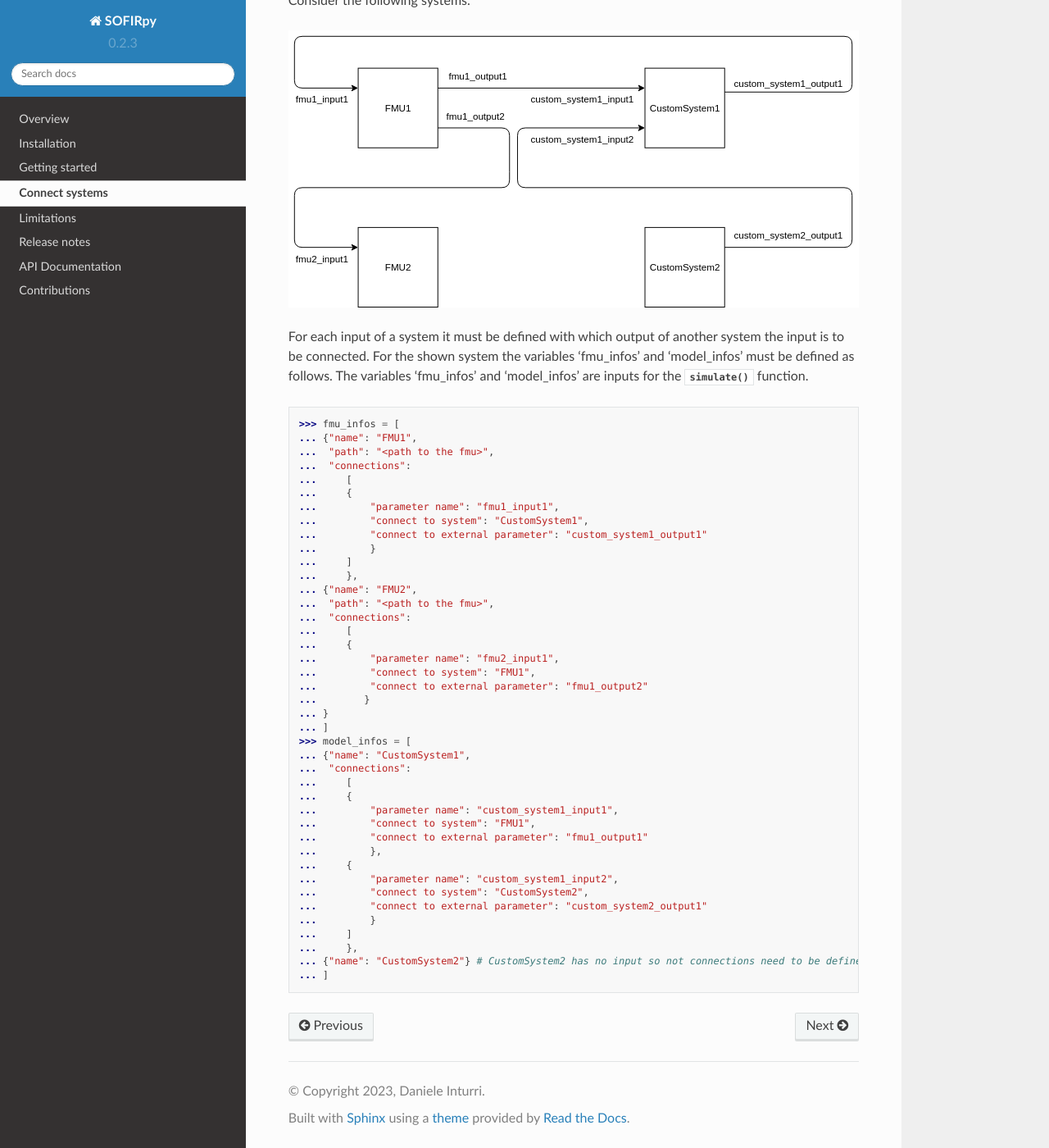
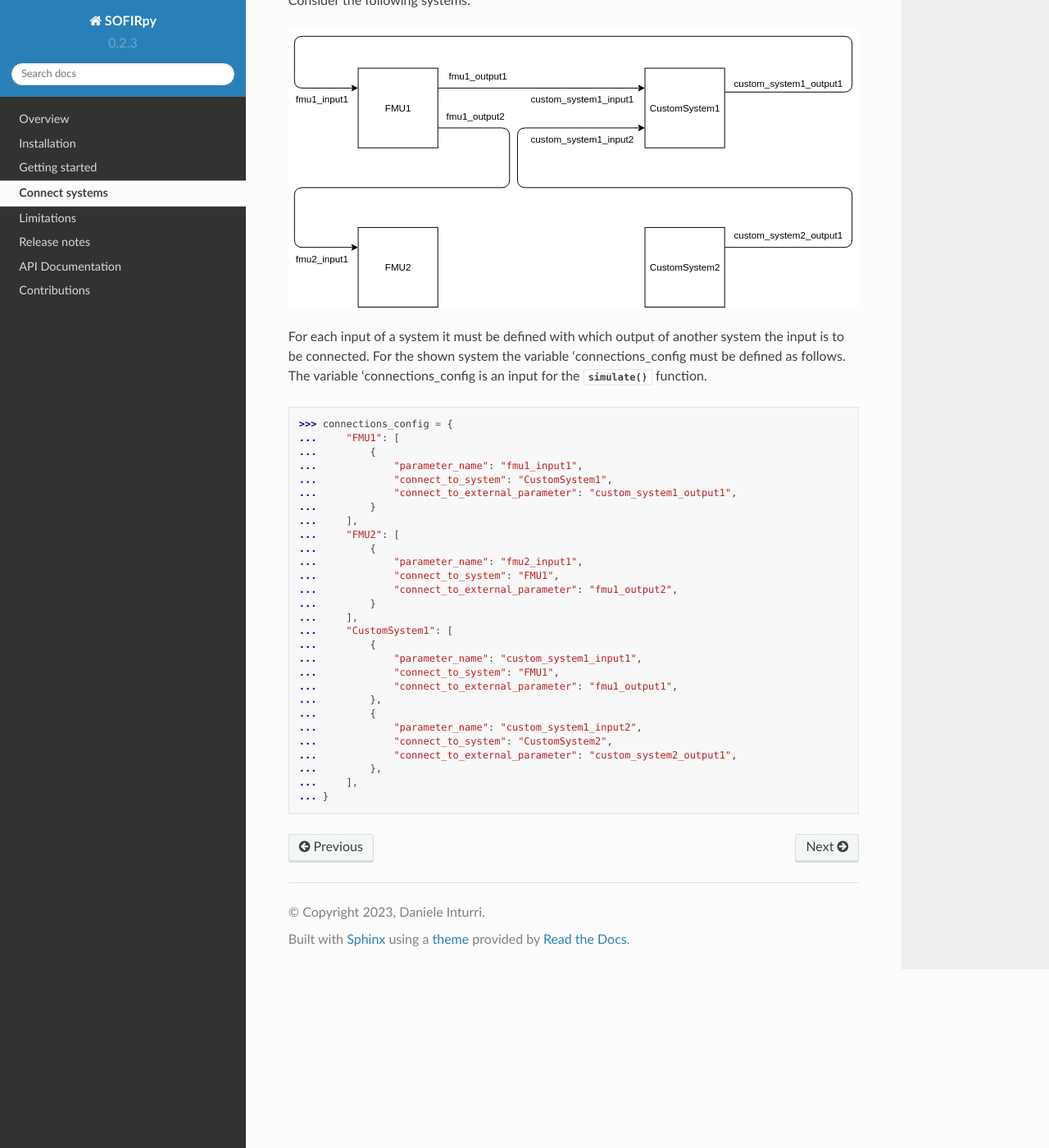
Before and after one commit to fluid-systems/SOFIRpy, a Sphinx documentation site: the page built from docs/connect_systems.rst, in a window 1280 px wide and 1400 px high, scrolled down 219 px. Shown: the whole window at 82% size. Built offline with Sphinx 7.4.7 and the Read the Docs theme 2.0.0, drawn with Linux system fonts in a browser that asks for light colours.

Commit message:
update docs

```diff
--- a/docs/connect_systems.rst
+++ b/docs/connect_systems.rst
@@ -9,51 +9,38 @@ Consider the following systems.
 
 For each input of a system it must be defined with which output of another system the
 input is to be connected.
-For the shown system the variables 'fmu_infos' and 'model_infos' must be defined as follows.
-The variables 'fmu_infos' and 'model_infos' are inputs for the
+For the shown system the variable 'connections_config must be defined as follows.
+The variable 'connections_config is an input for the
 :py:func:`simulate() <sofirpy.simulation.simulation.simulate>`
 function.
 
 .. code-block:: python3
 
-    >>> fmu_infos = [
-    ... {"name": "FMU1",
-    ...  "path": "<path to the fmu>",
-    ...  "connections":
-    ...     [
-    ...     {
-    ...         "parameter name": "fmu1_input1",
-    ...         "connect to system": "CustomSystem1",
-    ...         "connect to external parameter": "custom_system1_output1"
+    >>> connections_config = {
+    ...     "FMU1": [
+    ...         {
+    ...             "parameter_name": "fmu1_input1",
+    ...             "connect_to_system": "CustomSystem1",
+    ...             "connect_to_external_parameter": "custom_system1_output1",
     ...         }
-    ...     ]
-    ...     },
-    ... {"name": "FMU2",
-    ...  "path": "<path to the fmu>",
-    ...  "connections":
-    ...     [
-    ...     {
-    ...         "parameter name": "fmu2_input1",
-    ...         "connect to system": "FMU1",
-    ...         "connect to external parameter": "fmu1_output2"
-    ...        }
+    ...     ],
+    ...     "FMU2": [
+    ...         {
+    ...             "parameter_name": "fmu2_input1",
+    ...             "connect_to_system": "FMU1",
+    ...             "connect_to_external_parameter": "fmu1_output2",
+    ...         }
+    ...     ],
+    ...     "CustomSystem1": [
+    ...         {
+    ...             "parameter_name": "custom_system1_input1",
+    ...             "connect_to_system": "FMU1",
+    ...             "connect_to_external_parameter": "fmu1_output1",
+    ...         },
+    ...         {
+    ...             "parameter_name": "custom_system1_input2",
+    ...             "connect_to_system": "CustomSystem2",
+    ...             "connect_to_external_parameter": "custom_system2_output1",
+    ...         },
+    ...     ],
     ... }
-    ... ]
-    >>> model_infos = [
-    ... {"name": "CustomSystem1",
-    ...  "connections":
-    ...     [
-    ...     {
-    ...         "parameter name": "custom_system1_input1",
-    ...         "connect to system": "FMU1",
-    ...         "connect to external parameter": "fmu1_output1"
-    ...         },
-    ...     {
-    ...         "parameter name": "custom_system1_input2",
-    ...         "connect to system": "CustomSystem2",
-    ...         "connect to external parameter": "custom_system2_output1"
-    ...         }
-    ...     ]
-    ...     },
-    ... {"name": "CustomSystem2"} # CustomSystem2 has no input so not connections need to be defined
-    ... ]
```
Also changed, not shown: docs/limitations.rst (+1 -12 lines).
